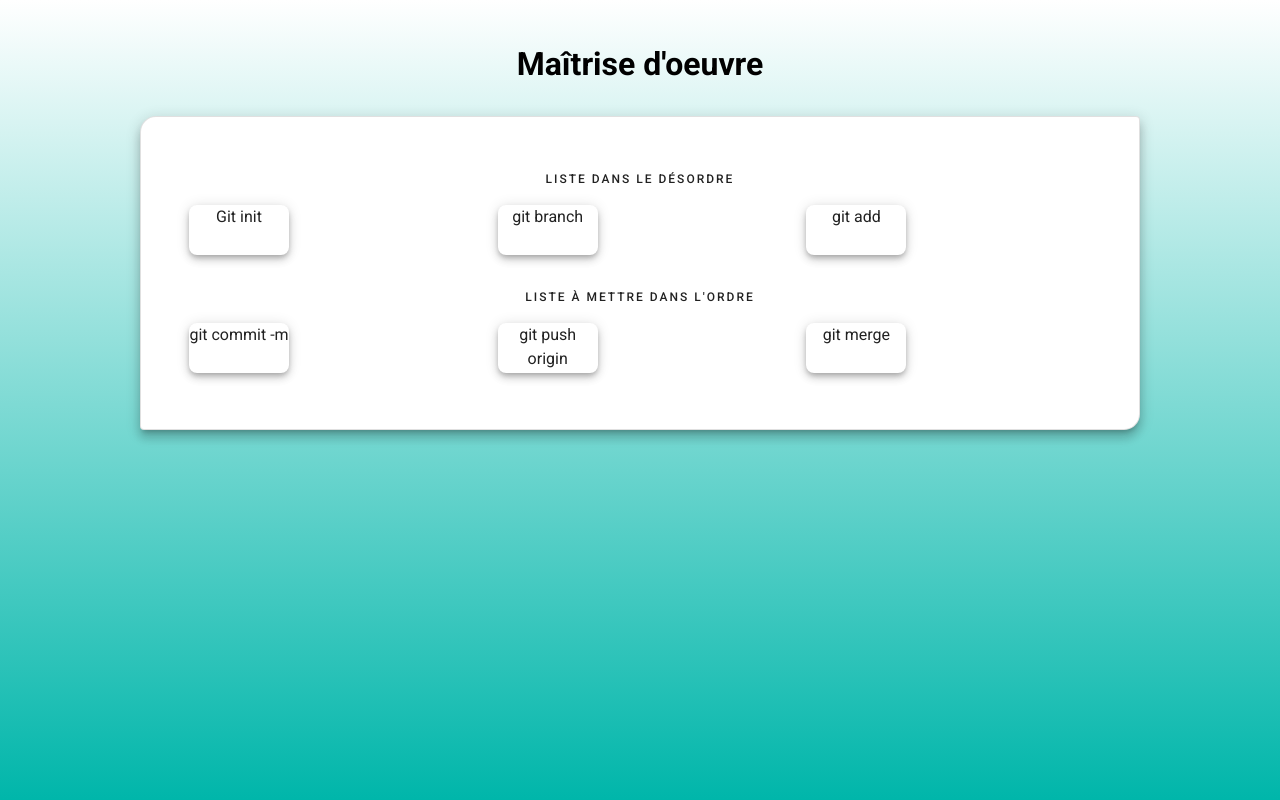
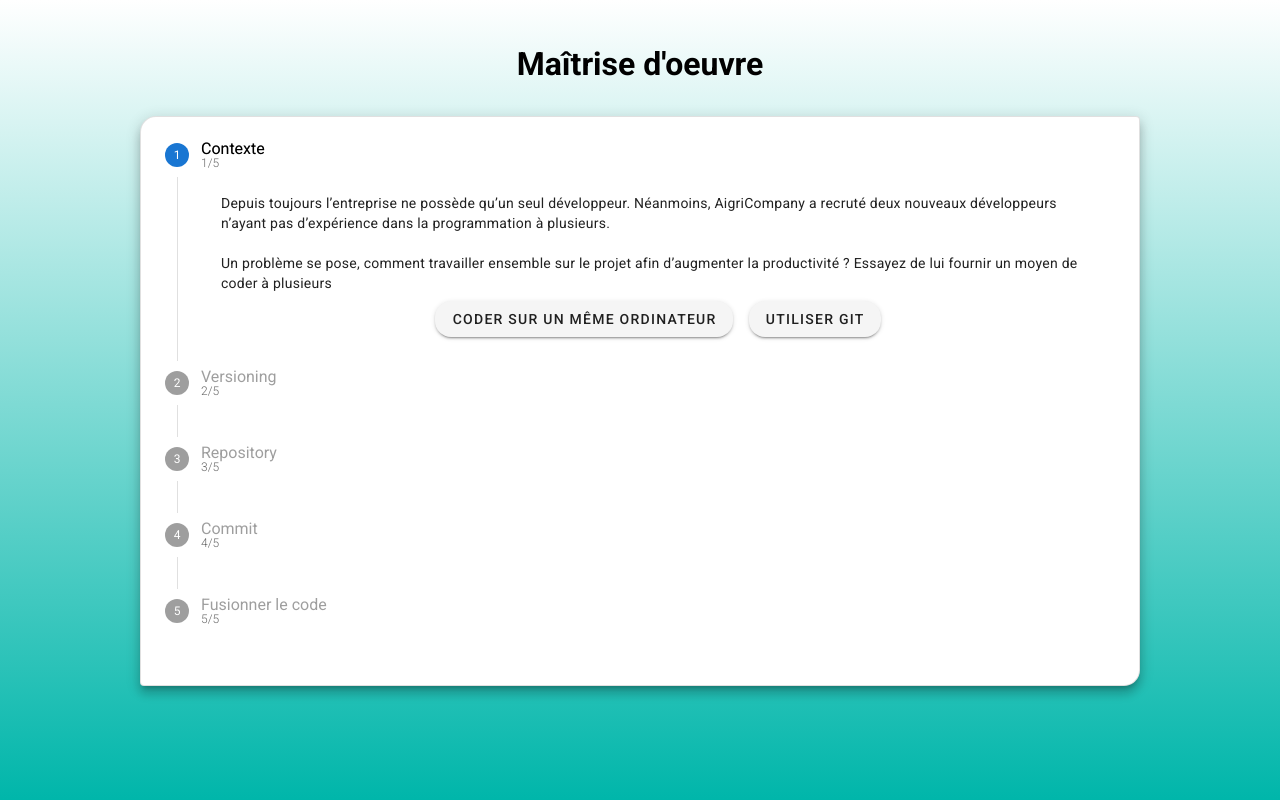
Before and after one commit to SammyMERAZGA/ProjectCircle, a Vue app: page /play/moe in a window 1280 px wide. Built offline with nearby package versions, Linux system fonts and the light colour scheme.

Commit message:
[MOE] fix

```diff
--- a/src/views/Moe/Moe.vue
+++ b/src/views/Moe/Moe.vue
@@ -1,7 +1,7 @@
 <template>
   <div>
     <h1 class="black--text text-center mt-10 mb-10">Maîtrise d'oeuvre</h1>
-    <v-row align="center" justify="center" v-if="!game1">
+    <v-row align="center" justify="center" v-if="game1">
       <Transition>
         <v-stepper v-model="e6" vertical width="1000" elevation="8" shaped outlined>
           <!-- 1/5 -->
```
